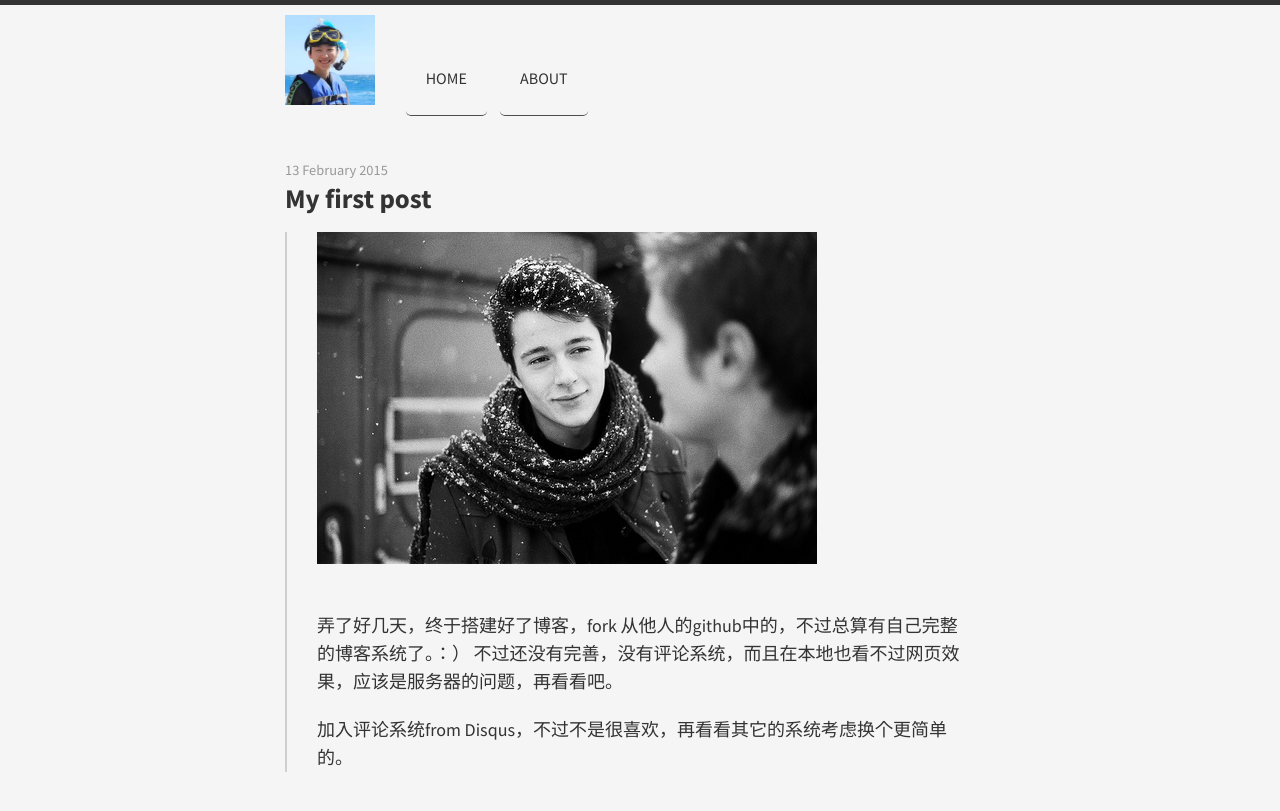
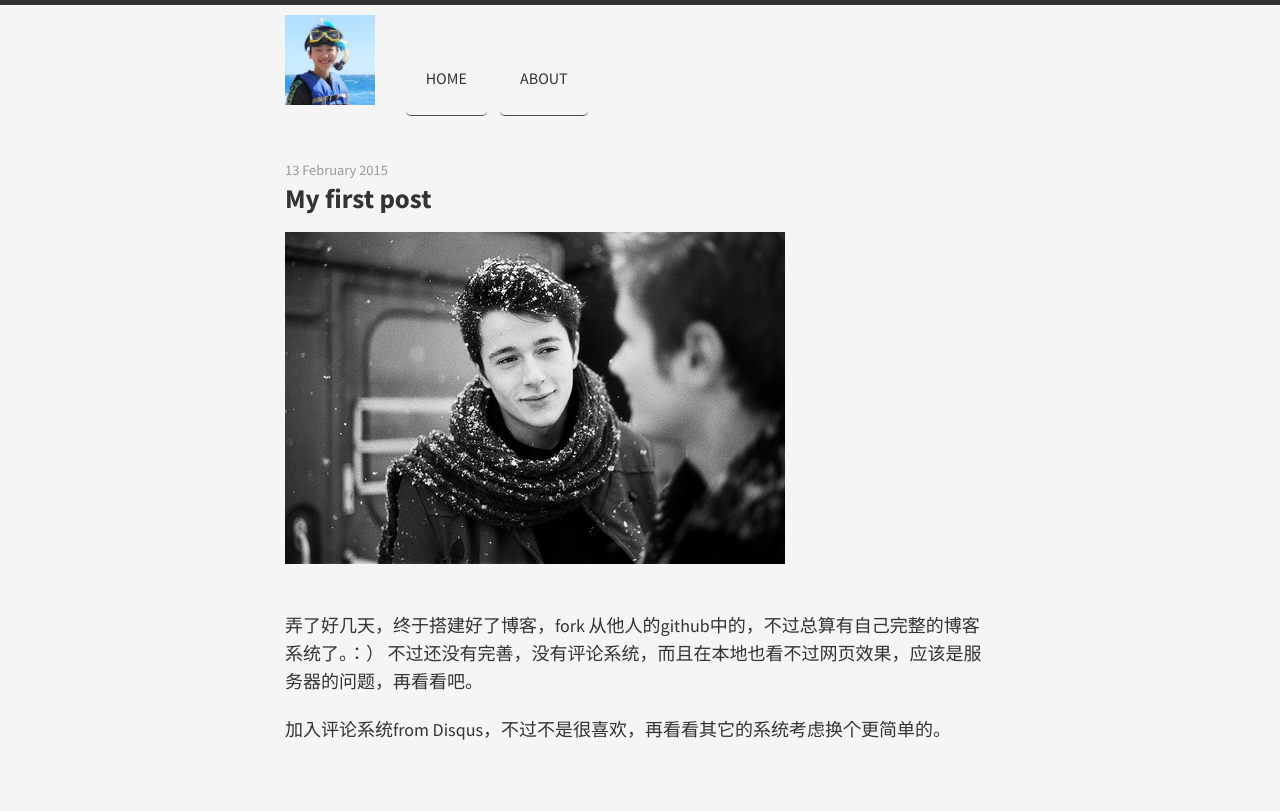
Before and after one commit to xuanchenglee/xuanchenglee.github.io, a Jekyll site: the page built from _posts/2015-02-13-My-first-post.md, in a window 1280 px wide. Shown: the top 811 px of the page. Built offline with Jekyll 4.4.1, drawn with Linux system fonts in a browser that asks for light colours; nearby versions of some CDN libraries; comment, search, counter and statistics services are not loaded.

Commit message:
no message

```diff
--- a/_posts/2015-02-13-My-first-post.md
+++ b/_posts/2015-02-13-My-first-post.md
@@ -3,9 +3,9 @@ layout: post
 title: My first post
 ---
 
->![photo](/public/images/testing.jpg)
->
-> 弄了好几天，终于搭建好了博客，fork 从他人的github中的，不过总算有自己完整的博客系统了。：）
+![photo](/public/images/testing.jpg)
+
+弄了好几天，终于搭建好了博客，fork 从他人的github中的，不过总算有自己完整的博客系统了。：）
 不过还没有完善，没有评论系统，而且在本地也看不过网页效果，应该是服务器的问题，再看看吧。
->
->  加入评论系统from Disqus，不过不是很喜欢，再看看其它的系统考虑换个更简单的。
+
+加入评论系统from Disqus，不过不是很喜欢，再看看其它的系统考虑换个更简单的。
```
